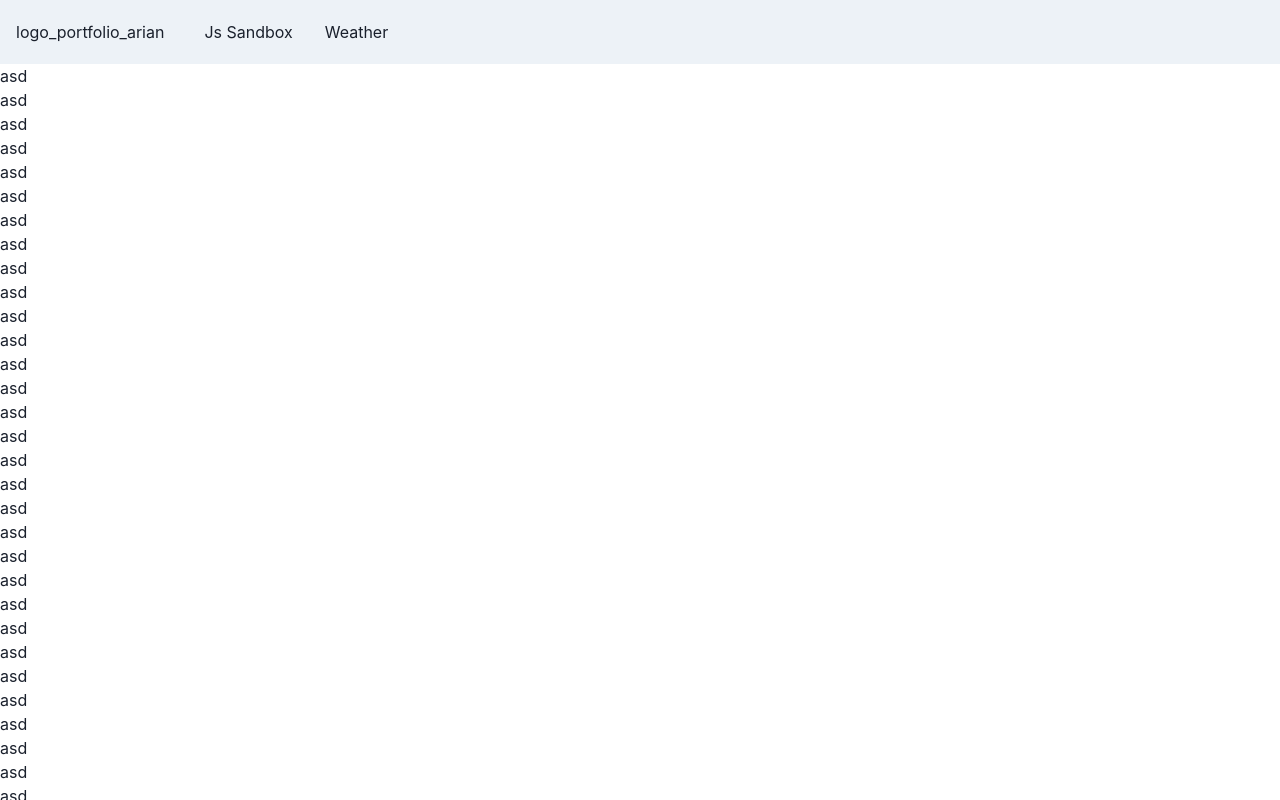
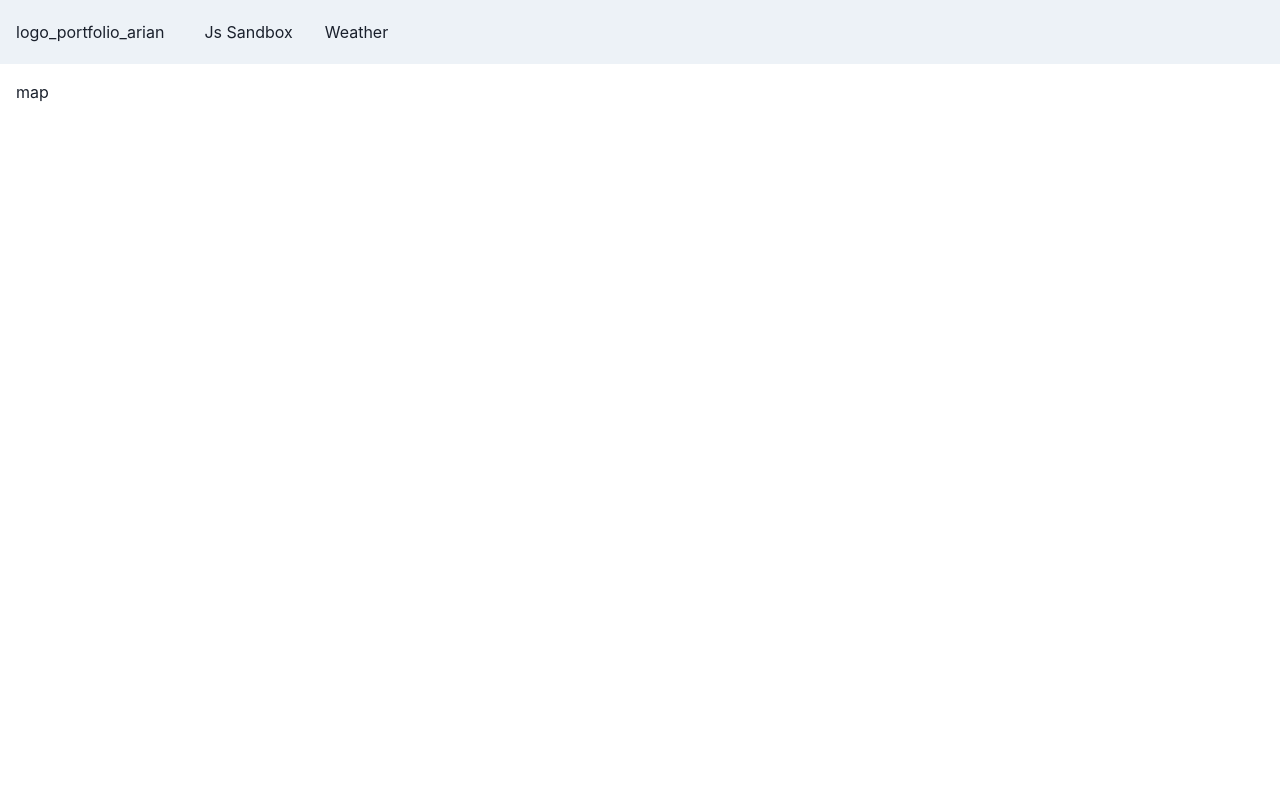
Before and after one commit to sArianV/Portfolio_Villarreal, a React (Create React App) app: page /weather in a window 1280 px wide. Built offline with nearby package versions, Linux system fonts and the light colour scheme.

Commit message:
module.css

```diff
--- /dev/null
+++ b/src/components/weather/Map.js
@@ -0,0 +1,11 @@
+import React from 'react';
+
+function Map() {
+    return (
+        <div>
+            map
+        </div>
+    )
+}
+
+export default Map;
--- a/src/layout/Layout.js
+++ b/src/layout/Layout.js
@@ -116,7 +116,7 @@ const Layout = ({ children }) => {
                     width: "100%",
                     minHeight: "calc(100% - 4em)",
                     maxHeight: "calc(100% - 4em)",
-                    padding: "0px",
+                    padding: "1em",
                     margin: "0px",
                 }}
             >
--- a/src/screens/weather.js
+++ b/src/screens/weather.js
@@ -1,99 +1,18 @@
 import React from 'react';
+import { Box, SimpleGrid } from '@chakra-ui/react';
+import Map from '../components/weather/Map';
+import styles from './weather.module.css';
+function weather() {
+    return (
+        <SimpleGrid columns={2} spacing={10} className={styles.box}>
+            <Box bg='transparent' height='100%'>
+                <Map />
+            </Box>
+            <Box bg='transparent' height='100%'>
 
-function weather() {
-  return (
-    <div>
-        <p>asd</p>
-        <p>asd</p>
-        <p>asd</p>
-        <p>asd</p>
-        <p>asd</p>
-        <p>asd</p>
-        <p>asd</p>
-        <p>asd</p>
-        <p>asd</p>
-        <p>asd</p>
-        <p>asd</p>
-        <p>asd</p>
-        <p>asd</p>
-        <p>asd</p>
-        <p>asd</p>
-        <p>asd</p>
-        <p>asd</p>
-        <p>asd</p>
-        <p>asd</p>
-        <p>asd</p>
-        <p>asd</p>
-        <p>asd</p>
-        <p>asd</p>
-        <p>asd</p>
-        <p>asd</p>
-        <p>asd</p>
-        <p>asd</p>
-        <p>asd</p>
-        <p>asd</p>
-        <p>asd</p>
-        <p>asd</p>
-        <p>asd</p>
-        <p>asd</p>
-        <p>asd</p>
-        <p>asd</p>
-        <p>asd</p>
-        <p>asd</p>
-        <p>asd</p>
-        <p>asd</p>
-        <p>asd</p>
-        <p>asd</p>
-        <p>asd</p>
-        <p>asd</p>
-        <p>asd</p>
-        <p>asd</p>
-        <p>asd</p>
-        <p>asd</p>
-        <p>asd</p>
-        <p>asd</p>
-        <p>asd</p>
-        <p>asd</p>
-        <p>asd</p>
-        <p>asd</p>
-        <p>asd</p>
-        <p>asd</p>
-        <p>asd</p>
-        <p>asd</p>
-        <p>asd</p>
-        <p>asd</p>
-        <p>asd</p>
-        <p>asd</p>
-        <p>asd</p>
-        <p>asd</p>
-        <p>asd</p>
-        <p>asd</p>
-        <p>asd</p>
-        <p>asd</p>
-        <p>asd</p>
-        <p>asd</p>
-        <p>asd</p>
-        <p>asd</p>
-        <p>asd</p>
-        <p>asd</p>
-        <p>asd</p>
-        <p>asd</p>
-        <p>asd</p>
-        <p>asd</p>
-        <p>asd</p>
-        <p>asd</p>
-        <p>asd</p>
-        <p>asd</p>
-        <p>asd</p>
-        <p>asd</p>
-        <p>asd</p>
-        <p>asd</p>
-        <p>asd</p>
-        <p>asd</p>
-        <p>asd</p>
-        <p>asd</p>
-    </div>
-);
+            </Box>
+        </SimpleGrid>
+    );
 }
 
 export default weather;
--- /dev/null
+++ b/src/screens/weather.module.css
@@ -0,0 +1,3 @@
+.box {
+    height: 100%
+}
```
